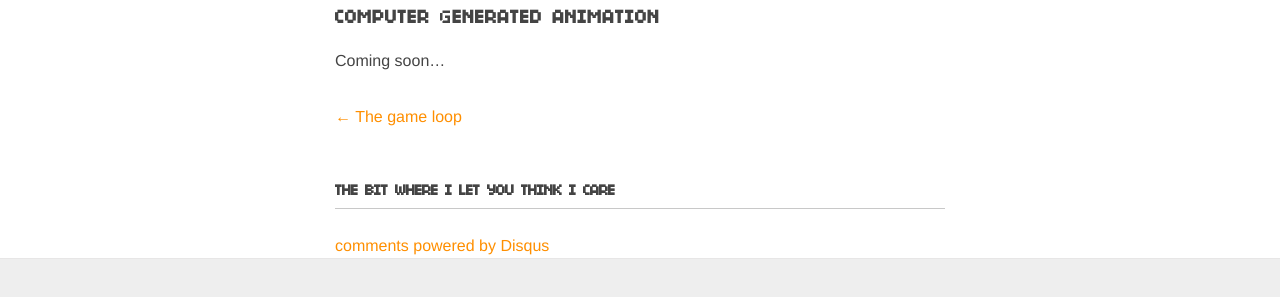
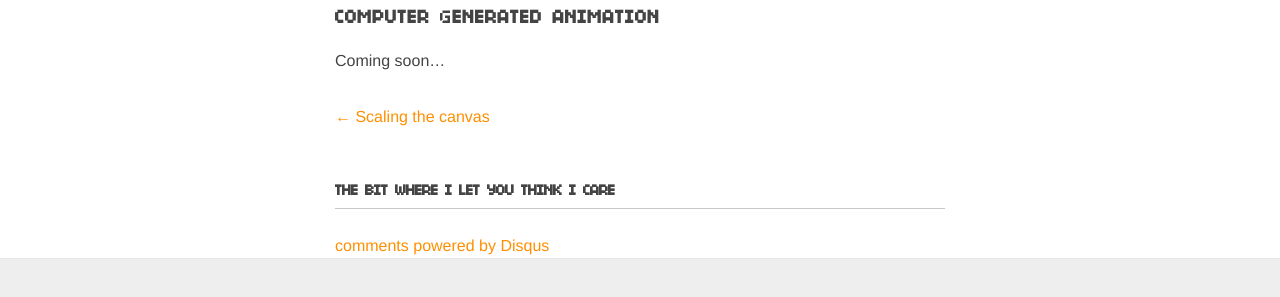
Before and after one commit to gablaxian/gablaxian_jekyll, a Jekyll site: the page built from articles/creating-a-game-with-javascript/animation.md, in a window 1280 px wide and 900 px high, scrolled down 4703 px. Shown: the part 514-811 px from the top of the window. Built offline with Jekyll 4.4.1, drawn with Linux system fonts in a browser that asks for light colours; comment, search, counter and statistics services are not loaded.

Commit message:
Updated links and pagination on ultimate and penultimate article pages - again

```diff
--- a/articles/creating-a-game-with-javascript/animation.md
+++ b/articles/creating-a-game-with-javascript/animation.md
@@ -144,5 +144,5 @@ Coming soon...
 
 
 <div class="pagination clearfix">
-    <a class="left" href="/articles/creating-a-game-with-javascript/scaling-the-canvas.html">&larr; The game loop</a>
+    <a class="left" href="/articles/creating-a-game-with-javascript/scaling-the-canvas.html">&larr; Scaling the canvas</a>
 </div>
```
Also changed, not shown: articles/creating-a-game-with-javascript/scaling-the-canvas.md (+1 -1 lines).
